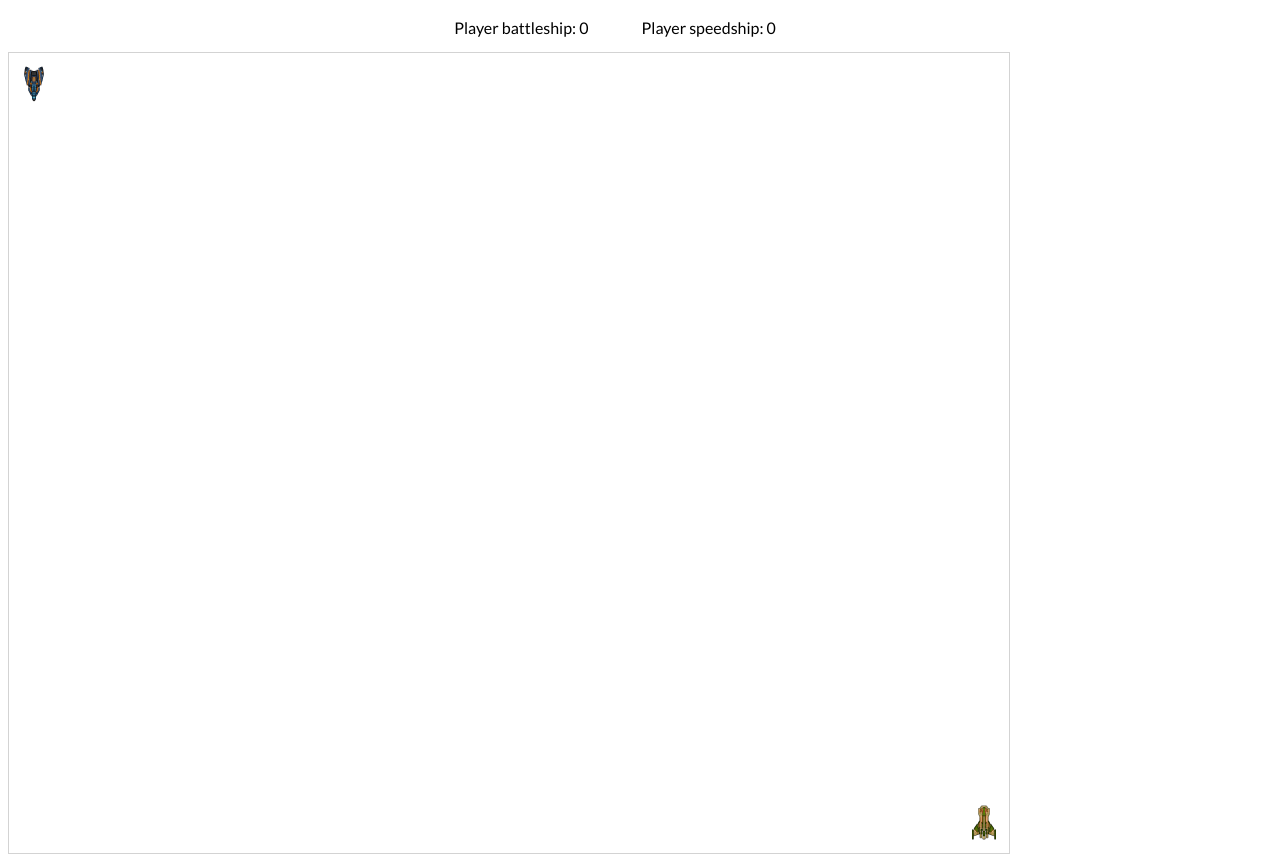
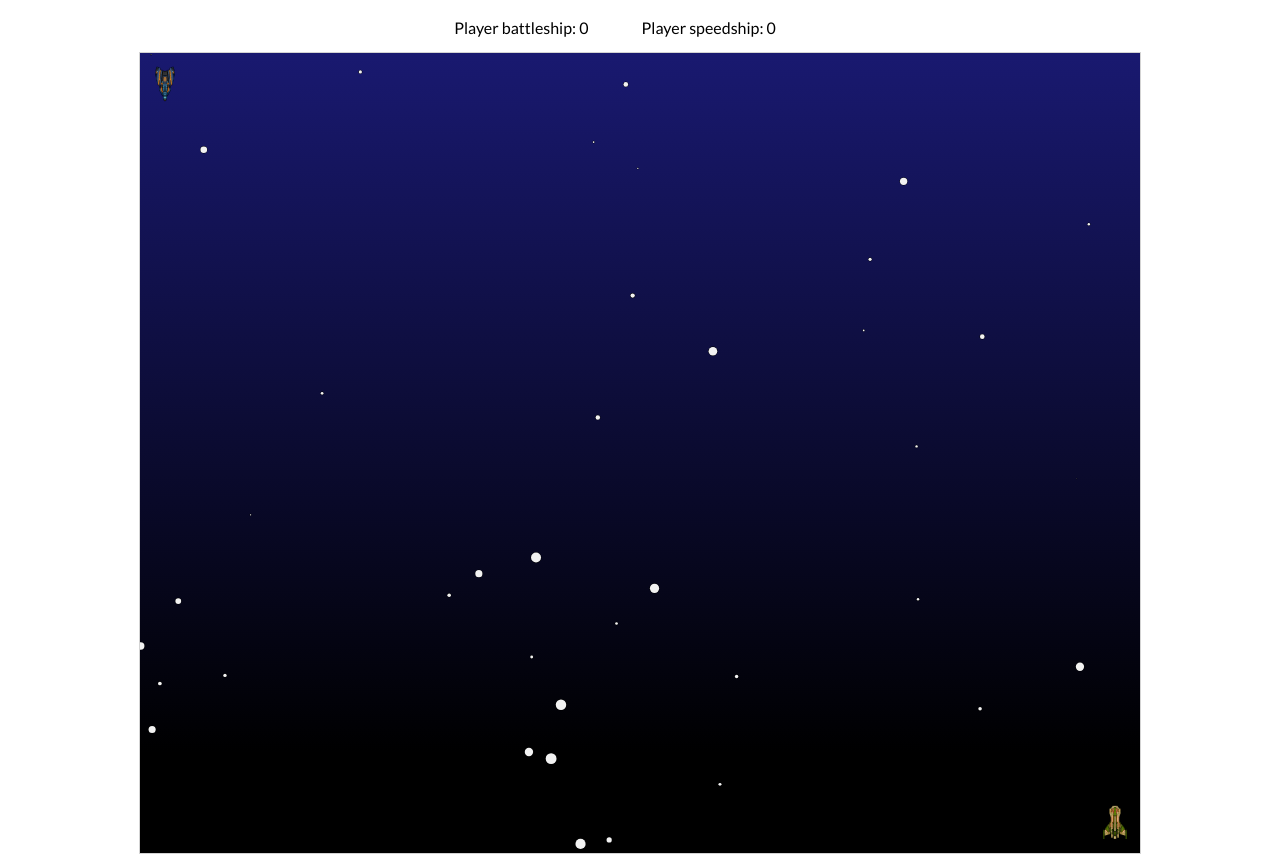
Before and after one commit to theSystem85/spaceGame, a website: page public/index.html in a window 1280 px wide. Drawn offline with Linux system fonts and the light colour scheme; animation ran at ten frames a second.

Commit message:
SG-014: backgound with stars and paralax scrolling

```diff
--- a/public/spaceGame.css
+++ b/public/spaceGame.css
@@ -1,5 +1,9 @@
 html {
     font-family: 'Lato', sans-serif;
+}
+#myCanvas {
+    display: block;
+    margin: 0 auto;
 }
 .battleship {
     display: none;
--- a/public/spaceGame.js
+++ b/public/spaceGame.js
@@ -2,6 +2,23 @@ var SERVER_WS_URL = 'ws://localhost:3001';//'ws://patrick-beyer-software.de:3001
 var server = new WebSocket(SERVER_WS_URL);
 
 var TO_RADIANS = Math.PI/180;
+
+var smallStarsArray = [];
+for(var s = 0; s<20; s++){
+    smallStarsArray.push({
+        starXPosition: (Math.random() * 1000) + 1,
+        starYPosition: (Math.random() * 800) + 1,
+        smallStarRadius: (Math.random() * 2) + 0.2}
+)}
+var bigStarsArray = [];
+for(var b = 0; b<20; b++){
+    bigStarsArray.push({
+        starXPosition: (Math.random() * 1000) + 1,
+        starYPosition: (Math.random() * 800) + 1,
+        bigStarRadius: (Math.random() * 3.5) + 2.1}
+)};
+var factorS = {factorHSmall: 16, factorWSmall: 20};
+var factorB = {factorHBig: 8, factorWBig: 10};
 
 var game = new Game();
 
@@ -24,6 +41,26 @@ var Context2D = (function(){
         }
     }
 })();
+function canvasBackground() {
+        var context = new Context2D.getInstance();
+        var my_gradient = context.createLinearGradient(0,0,0,700);
+        my_gradient.addColorStop(0,"#191970");
+        my_gradient.addColorStop(1,"#000000");
+        context.fillStyle=my_gradient;
+        context.fillRect(0,0,1000,800);
+        return context;
+};
+
+function starDrawing(x, y, rad, offset, factorH, factorW){
+    var ctx = new Context2D.getInstance();
+    var sx = x-offset.x/factorH;
+    var sy = y-offset.y/factorW;
+    ctx.beginPath();
+    ctx.arc(sx, sy, rad,0,2*Math.PI);
+    ctx.fillStyle="#f2f2f2";
+    ctx.stroke();
+    ctx.fill();
+    };
 
 // --------------------------------------------------
 // ---------------- Begin Vector2D -----------------
@@ -473,6 +510,21 @@ function GameView(game) {
 
     this.update = () => {
         this.clearScreen();
+        canvasBackground();
+        for (var i = 0; i<20; i++) {
+             starDrawing(smallStarsArray[i].starXPosition,
+             smallStarsArray[i].starYPosition,
+             smallStarsArray[i].smallStarRadius,
+             {x: this.ship1View.body.position.x, y: this.ship1View.body.position.y},
+             factorS.factorHSmall, factorS.factorWSmall);
+        }
+        for (var k = 0; k<20; k++) {
+             starDrawing(bigStarsArray[k].starXPosition,
+             bigStarsArray[k].starYPosition,
+             bigStarsArray[k].bigStarRadius,
+             {x: this.ship1View.body.position.x, y: this.ship1View.body.position.y},
+             factorB.factorHBig, factorB.factorWBig);
+        }
         this.drawShip(this.ship1View);
         this.drawShip(this.ship2View);
         this.drawShot(this.ship1View.body.shot, this.shot1Pic);
@@ -541,6 +593,7 @@ function ScaleAnimation(width, height, timeToScaleUp, timeToScaleDown, refreshRa
 // --------------------------------------------------
 
 window.onload = function() {
+
 
     var game = new Game();
     var gameView = new GameView(game);
```
